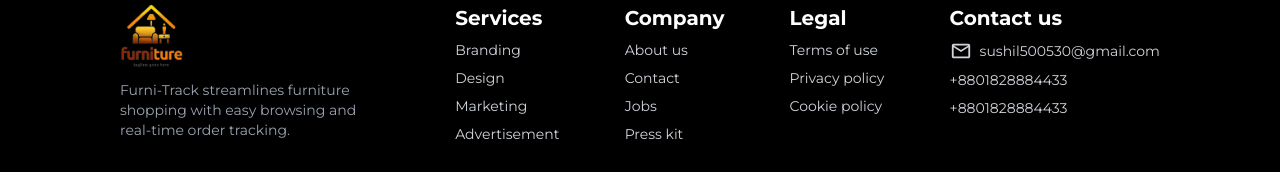
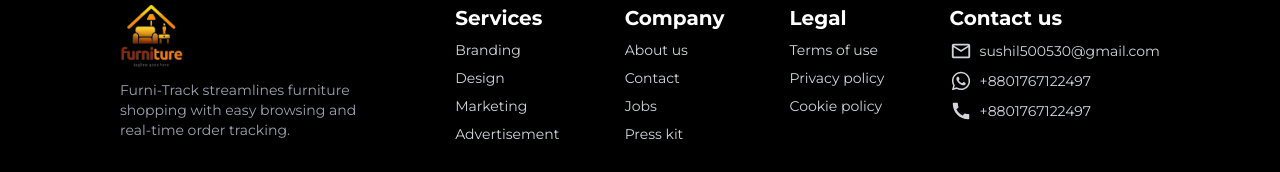
Before and after one commit to Sushil500530/Book_Reader_Clube_Client_Side, a React (Vite) app: page / in a window 1280 px wide. Shown: the part 6126-6298 px from the top of the page. Built offline with nearby package versions, Linux system fonts and the light colour scheme; no server answers; a web font is replaced by a local one.

Commit message:
add fixed link url

```diff
--- a/src/pages/footer/FooterPage.jsx
+++ b/src/pages/footer/FooterPage.jsx
@@ -1,6 +1,7 @@
+import { Link } from "react-router-dom";
 import Logo from "../../components/header/logo/Logo";
 import Container from "../../shared/container/Container";
-import { MdOutlineMail } from "react-icons/md";
+import { MdCall, MdOutlineMail, MdWhatsapp } from "react-icons/md";
 
 
 const FooterPage = () => {
@@ -35,11 +36,15 @@ const FooterPage = () => {
                     </nav>
                     <nav>
                         <header className="text-xl font-bold !text-white">Contact us</header>
-                        <a href="mailto:sushil500530@gmail.com" className="link link-hover flex items-center gap-2">
+                        <Link to="mailto:sushil500530@gmail.com" target="_blank" className="link link-hover flex items-center gap-2">
                             <MdOutlineMail size={22} />
-                            sushil500530@gmail.com</a>
-                        <a className="link link-hover">+8801828884433</a>
-                        <a className="link link-hover"> +8801828884433</a>
+                            sushil500530@gmail.com</Link>
+                        <Link to="https://wa.me/8801767122497" target="_blank" className="link link-hover flex items-center gap-2">
+                            <MdWhatsapp size={22} />
+                            +8801767122497</Link>
+                        <Link to="tel:+8801767122497" target="_blank" className="link link-hover flex items-center gap-2">
+                            <MdCall size={22} />
+                            +8801767122497</Link>
                     </nav>
                 </div>
             </Container>
```
